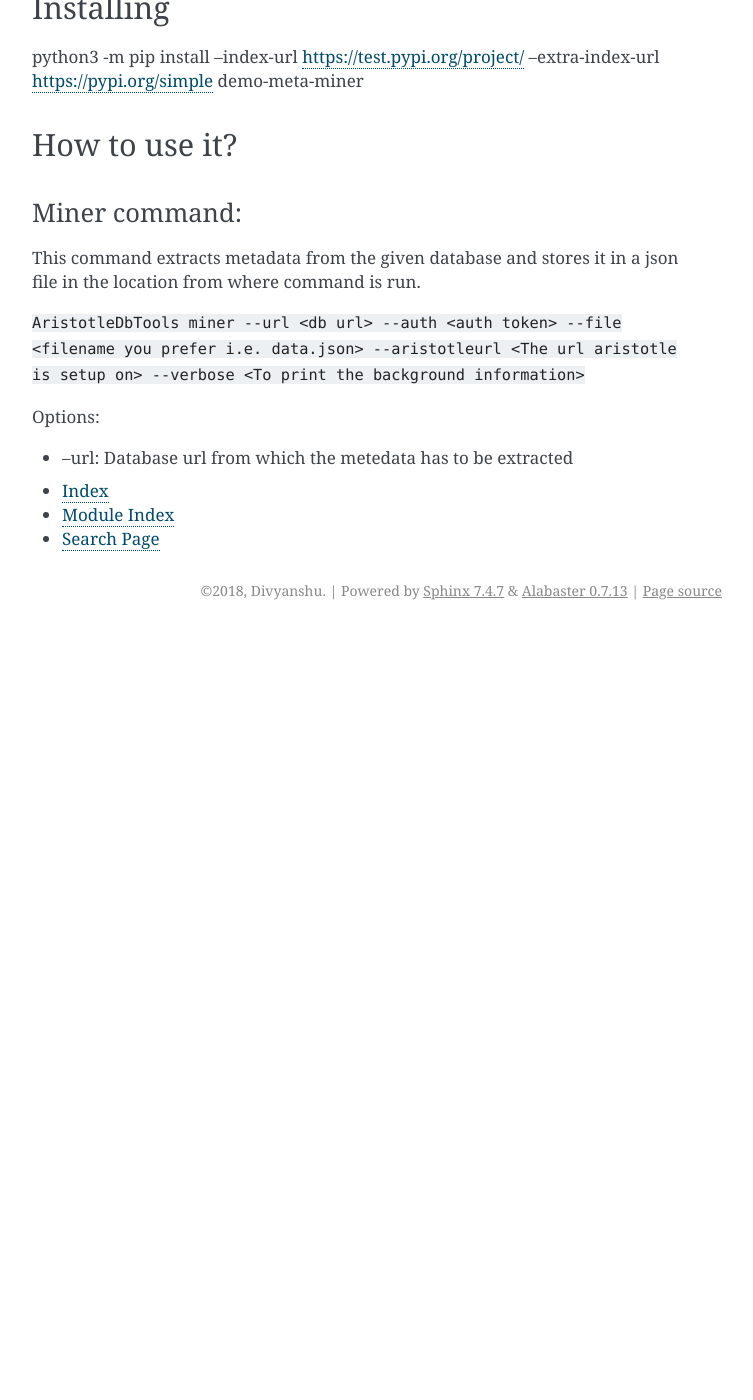
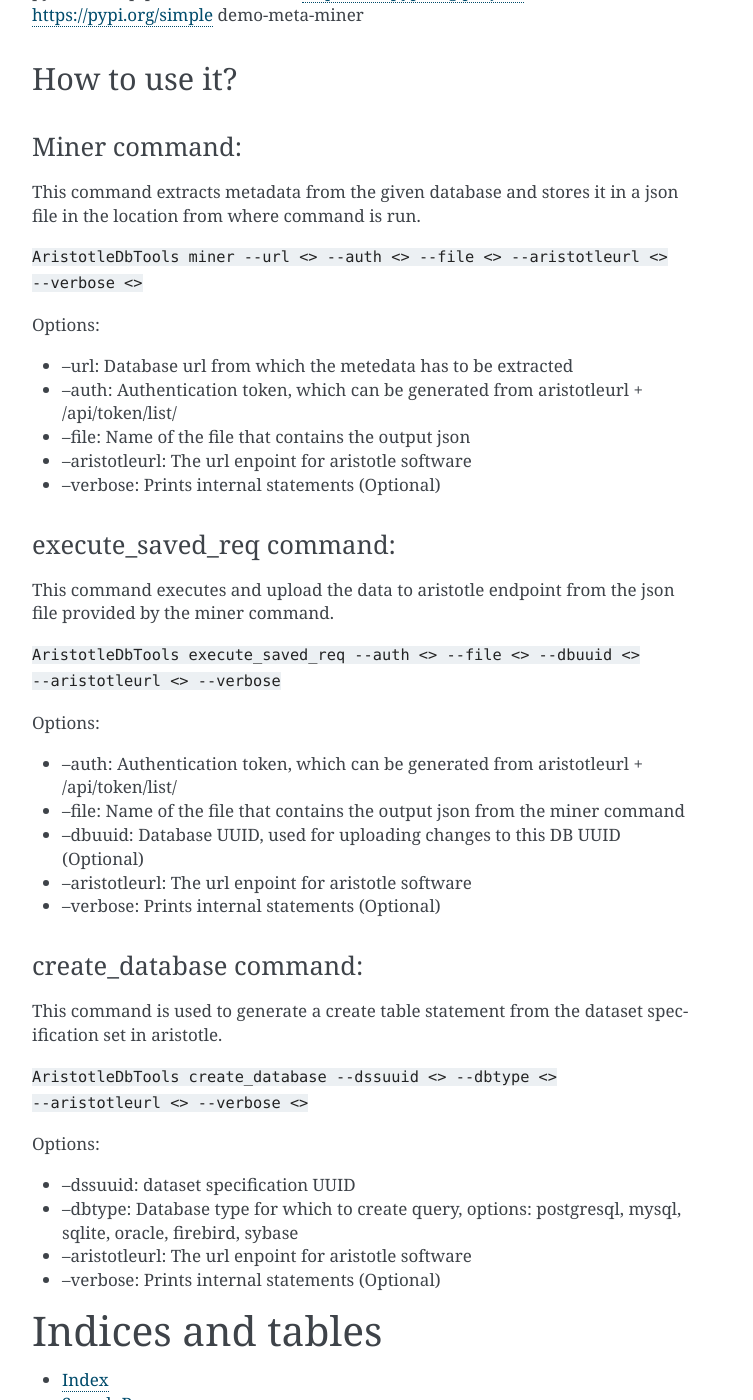
Before and after one commit to divyanshuchauhan/database-metadata-miner, a Sphinx documentation site: the page built from docs/index.rst, in a window 1280 px wide and 1400 px high, scrolled down 453 px. Shown: the whole window, without its empty margins (388-1141 px from the left). Built offline with Sphinx 7.4.7, drawn with Linux system fonts in a browser that asks for light colours; before the commit the page ends 1083 px from its top, so only the background shows below that.

Commit message:
added documentation for read the docs

```diff
--- a/docs/index.rst
+++ b/docs/index.rst
@@ -35,12 +31,50 @@ Miner command:
 ^^^^^^^^^^^^^^
 This command extracts metadata from the given database and stores it in a json file in the location from where command is run.
 
-``AristotleDbTools miner --url <db url> --auth <auth token> --file <filename you prefer i.e. data.json> --aristotleurl <The url aristotle is setup on> --verbose <To print the background information>``
+``AristotleDbTools miner --url <> --auth <> --file <> --aristotleurl <> --verbose <>``
 
 Options:
 
 - --url: Database url from which the metedata has to be extracted
+- --auth: Authentication token, which can be generated from aristotleurl + /api/token/list/
+- --file: Name of the file that contains the output json
+- --aristotleurl: The url enpoint for aristotle software
+- --verbose: Prints internal statements (Optional)
+
+
+
+execute_saved_req command:
+^^^^^^^^^^^^^^^^^^^^^^^^^^
+This command executes and upload the data to aristotle endpoint from the json file provided by the miner command.
+
+``AristotleDbTools execute_saved_req --auth <> --file <> --dbuuid <> --aristotleurl <> --verbose``
+
+Options:
+
+- --auth: Authentication token, which can be generated from aristotleurl + /api/token/list/
+- --file: Name of the file that contains the output json from the miner command
+- --dbuuid: Database UUID, used for uploading changes to this DB UUID (Optional)
+- --aristotleurl: The url enpoint for aristotle software
+- --verbose: Prints internal statements (Optional)
+
+
+
+create_database command:
+^^^^^^^^^^^^^^^^^^^^^^^^
+This command is used to generate a create table statement from the dataset specification set in aristotle.
+
+``AristotleDbTools create_database --dssuuid <> --dbtype <> --aristotleurl <> --verbose <>``
+
+Options:
+
+- --dssuuid: dataset specification UUID
+- --dbtype: Database type for which to create query, options: postgresql, mysql, sqlite, oracle, firebird, sybase
+- --aristotleurl: The url enpoint for aristotle software
+- --verbose: Prints internal statements (Optional)
+
+
+Indices and tables
+==================
 
 * :ref:`genindex`
-* :ref:`modindex`
 * :ref:`search`
```
Also changed, not shown: other parts of docs/index.rst (+0 -4 lines), 5 other files.
